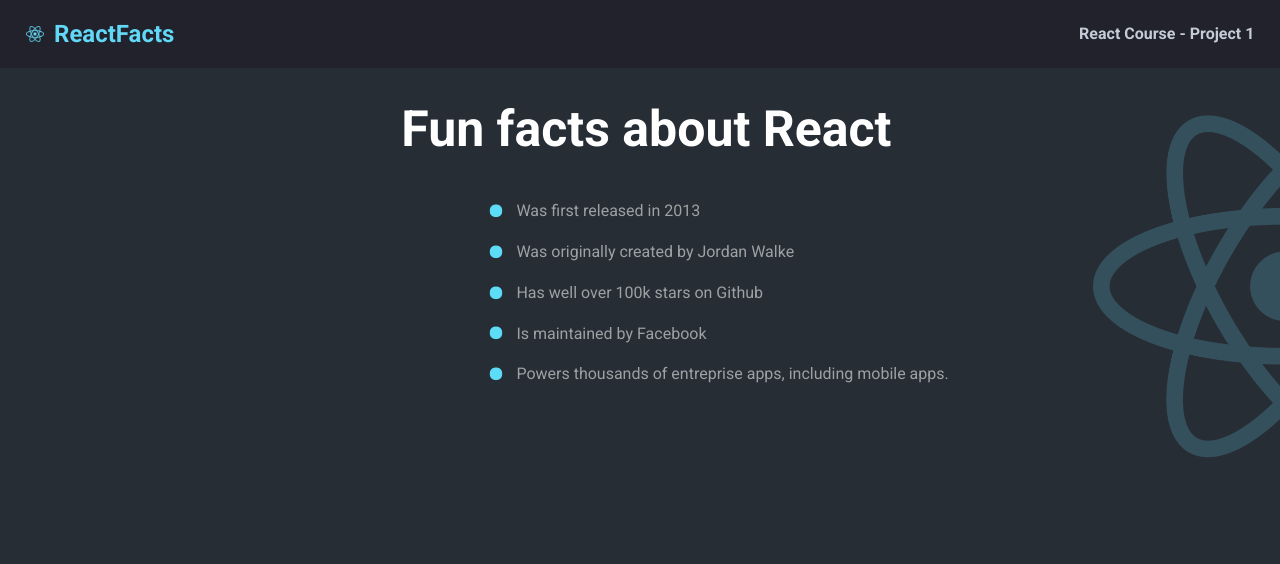
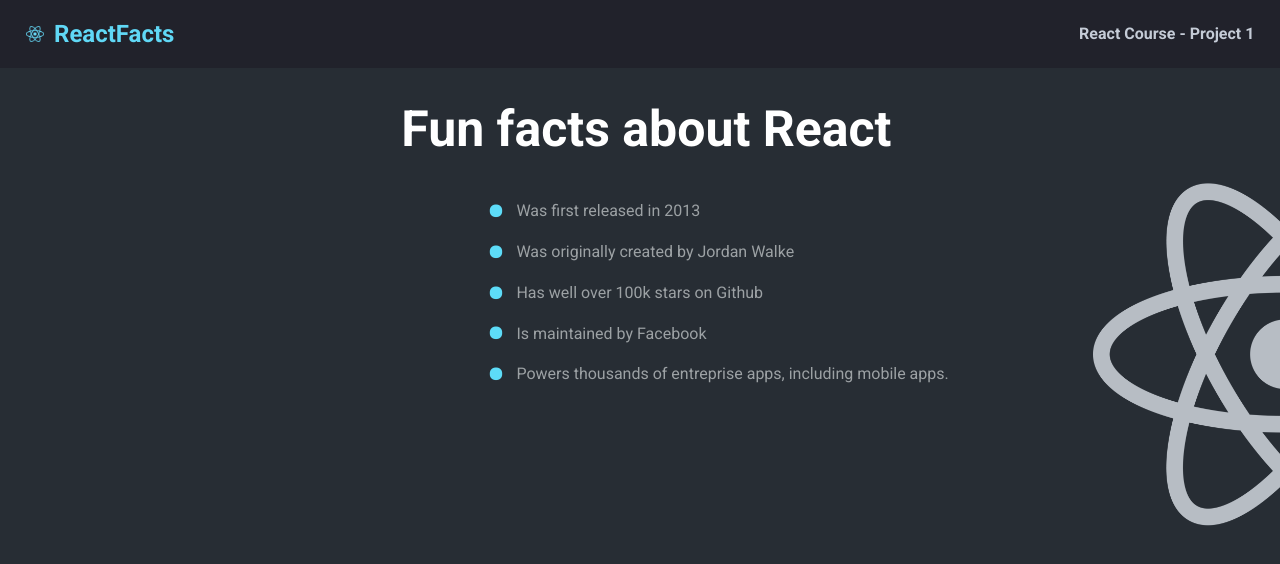
Before and after one commit to MalcolmSmalls/Scrimba-Project-1, a React (Create React App) app: page / in a window 1280 px wide. Shown: the top 564 px of the page. Built offline with nearby package versions, Linux system fonts and the light colour scheme.

Commit message:
Fix background image

```diff
--- a/src/App.css
+++ b/src/App.css
@@ -52,25 +52,15 @@ body {
   background-color:#272d34;
   margin-top:0;
   height:100vh;
-}
-
-.mainBody::before{
-  content:"";
   background-image:url('../public/react-logo.png');
   background-size:30%;
   background-repeat:no-repeat;
-  opacity:0.2;
-  position: absolute;
-  top: 0px;
-  right: 0px;
-  bottom: 0px;
-  left: 0px;
   background-position-x:122%;
   background-position-y:25%;
   background-blend-mode:luminosity;
-  /* background-color:black; */
+}
 
-}
+
 
 .main-title {
   margin-top:0;
```
